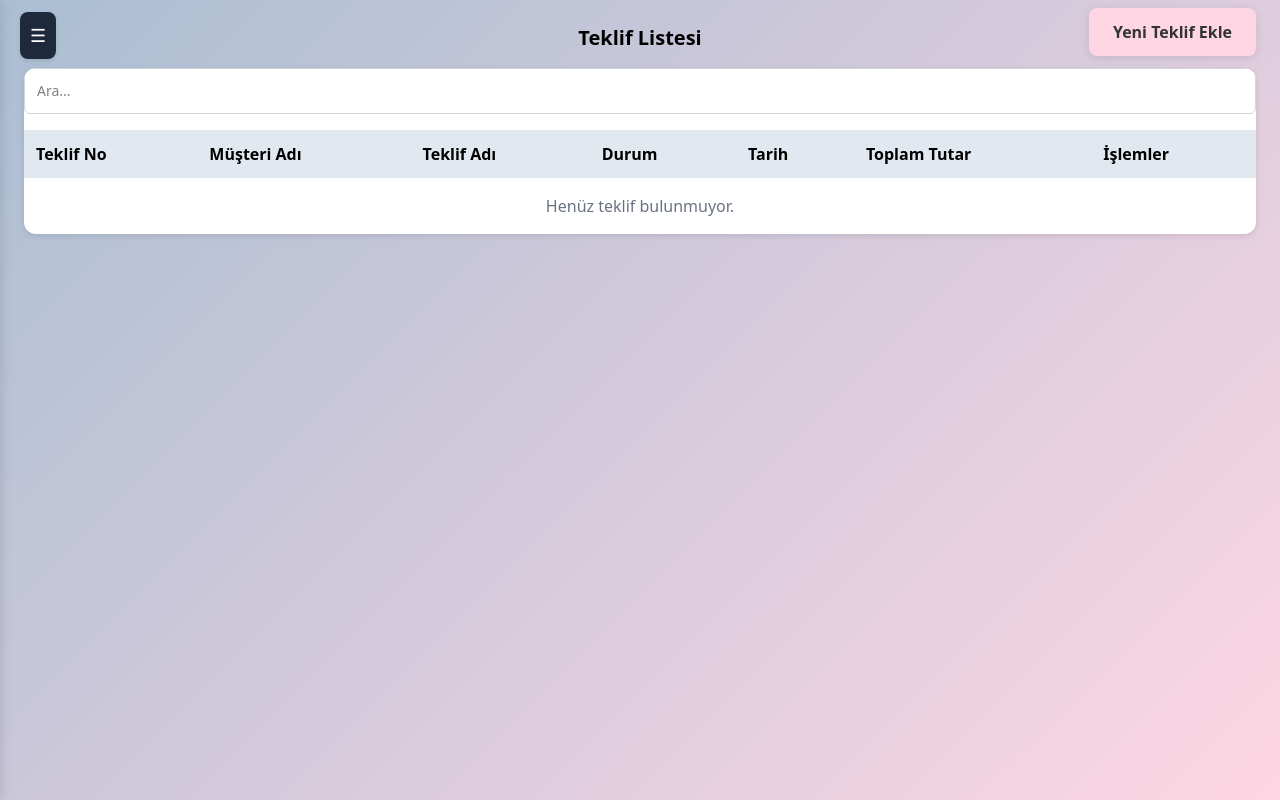
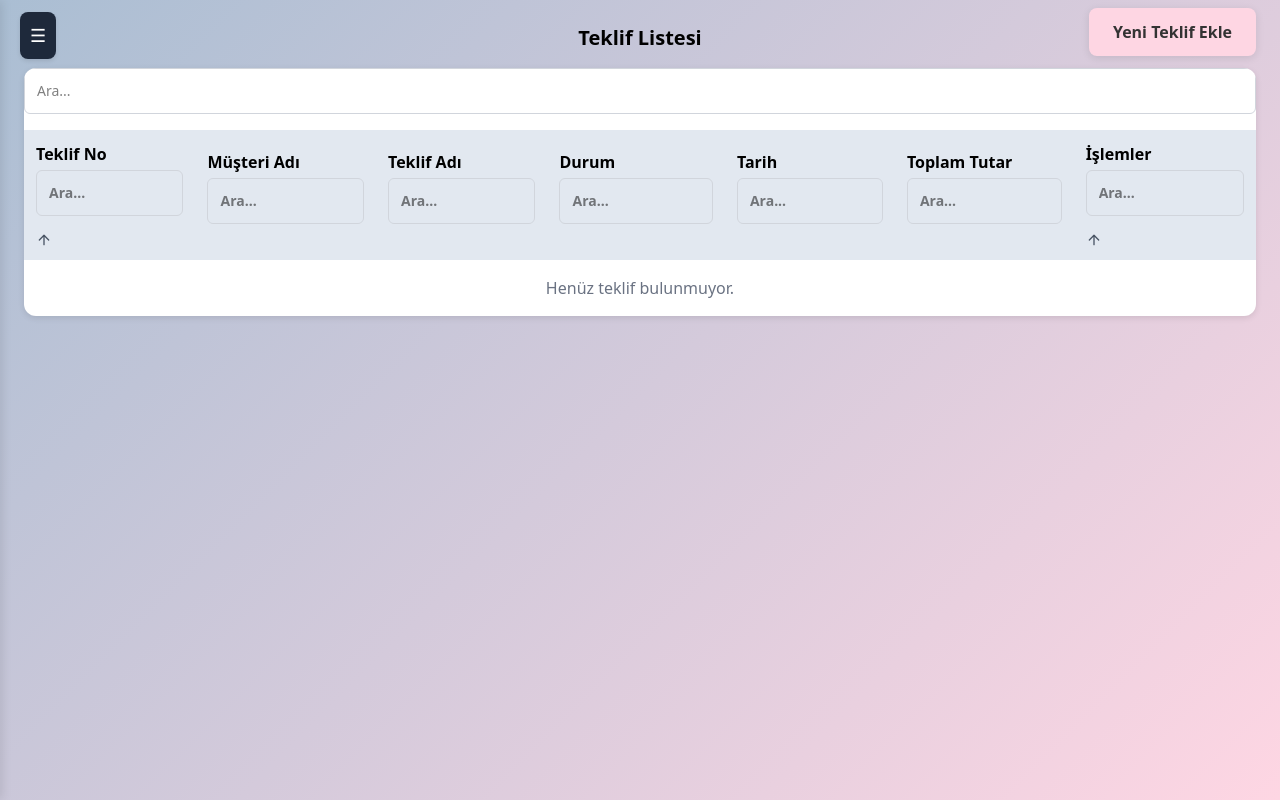
Before and after one commit to zeyynepp0/ReactOfferApp, a React (Vite) app: page /offers in a window 1280 px wide. Built offline with nearby package versions, Linux system fonts and the light colour scheme; sample sign-in values are in the browser's storage.

Commit message:
search demene 1

```diff
--- a/src/components/OfferTable.tsx
+++ b/src/components/OfferTable.tsx
@@ -34,10 +34,12 @@ const OfferTable: React.FC<OfferTableProps> = ({ setEditingOfferId }) => {
     {
       header: 'Müşteri Adı',
       fieldKey: 'customerName',
+      //enableSearch: true,
     },
     {
       header: 'Teklif Adı',
       fieldKey: 'offerName',
+      //enableSearch: true,
     },
     {
       header: 'Durum',
@@ -52,6 +54,7 @@ const OfferTable: React.FC<OfferTableProps> = ({ setEditingOfferId }) => {
           {row.offerStatus}
         </span>
       ),
+      sortKey: 'offerStatus',
     },
     {
       header: 'Tarih',
@@ -60,7 +63,8 @@ const OfferTable: React.FC<OfferTableProps> = ({ setEditingOfferId }) => {
     {
       header: 'Toplam Tutar',
       // Toplam tutarı formatlayarak gösterelim
-      fieldKey: (row) => `${row.grandTotal.toLocaleString('tr-TR', { minimumFractionDigits: 2 })} ₺`
+      fieldKey: (row) => `${row.grandTotal.toLocaleString('tr-TR', { minimumFractionDigits: 2 })} ₺`,
+      sortKey: 'grandTotal',
     },
     {
       header: 'İşlemler',
--- a/src/components/Table.tsx
+++ b/src/components/Table.tsx
@@ -6,6 +6,7 @@ import { FiArrowUp } from "react-icons/fi";
 export interface ColumnDef<T> {
   header: string;
   fieldKey: keyof T | ((row: T, index: number) => React.ReactNode);
+  sortKey?: keyof T;
 }
 
 interface TableProps<T> {
@@ -26,6 +27,7 @@ export function Table<T extends { id: string | number }>(props: TableProps<T>) {
 
   // State'ler
   const [searchTerm, setSearchTerm] = useState('');
+  const [searchColumnTerm, setSearchColumnTerm] = useState('');
   const [inputValue, setInputValue] = useState(''); // Input'un anlık değerini tutar
   const timerRef = useRef<number | null>(null);
   const [sortConfig, setSortConfig] = useState<{ key: keyof T | null; direction: 'asc' | 'desc' }>({
@@ -33,21 +35,28 @@ export function Table<T extends { id: string | number }>(props: TableProps<T>) {
       direction: 'asc',
   });
 
-  // --- Sıralama Tetikleyicisi ---
-  const handleSort = (key: keyof T | ((row: T, index: number) => React.ReactNode)) => {
-      // Fonksiyon olan sütunlar (örn: buton) sıralanamaz
-      if (typeof key === 'function') return;
+
+
+//Sıralama Tetikleyicisi
+const handleSort = (col: ColumnDef<T>) => { // <-- Parametreyi 'key' yerine 'col' objesi olarak değiştirin
+
+    // Sıralama için kullanılacak anahtarı belirle: Önce sortKey'e bak,
+    // o yoksa ve fieldKey string ise fieldKey'i kullan.
+    const keyToSortBy = col.sortKey ?? (typeof col.fieldKey === 'string' ? col.fieldKey : null);
+
+    // Sıralanacak bir anahtar bulunamazsa (örn: fieldKey fonksiyon ve sortKey yoksa) işlemi durdur
+    if (keyToSortBy === null) return;
 
     setSortConfig((prev) => {
-          if (prev.key === key) {
+        if (prev.key === keyToSortBy) { // keyToSortBy değişkenini kullan
           // Aynı sütuna tıklandıysa yönü değiştir
           return {
-                key,
+              key: keyToSortBy, // keyToSortBy değişkenini kullan
               direction: prev.direction === 'asc' ? 'desc' : 'asc',
           };
         }
         // Yeni bir sütuna tıklandıysa 'asc' ile başla
-          return { key, direction: 'asc' };
+        return { key: keyToSortBy, direction: 'asc' }; // keyToSortBy değişkenini kullan
    });
 };
 
@@ -157,12 +166,19 @@ export function Table<T extends { id: string | number }>(props: TableProps<T>) {
                       {columns.map((col, index) => (
                           <th key={`${col.header}-${index}`}
                               className="bg-slate-200 p-3 text-left font-semibold cursor-pointer select-none" // select-none eklendi
-                              onClick={() => handleSort(col.fieldKey)}>
+                              onClick={() => handleSort(col)}>
 
-                              <div className="flex items-center space-x-1"> {/* İkon ve metni hizalamak için div */}
+                              <div className="flex flex-col space-y-1"> {/* İkon ve metni hizalamak için div */}
                                 <span>{col.header}</span>
+                                <input
+                                    className="border border-gray-300 rounded-md p-3 w-full focus:outline-none focus:ring-2 focus:ring-pink-300 focus:border-pink-400 text-sm mb-4"
+                                    type="text"
+                                    placeholder="Ara..."
+                                    value={inputValue}
+                                    onChange={ handleInputChange }
+                                />
                                 {/* Aktif sıralama ikonu */}
-                                {sortConfig.key === col.fieldKey && (
+                                {sortConfig.key === (col.sortKey ?? (typeof col.fieldKey === 'string' ? col.fieldKey : null)) && (
                             sortConfig.direction === 'asc'
                                         ? <FiArrowUp className="text-gray-600" />
                                         : <FiArrowDown className="text-gray-600" />
```
Lines whose indentation alone changed are shown as unchanged.
